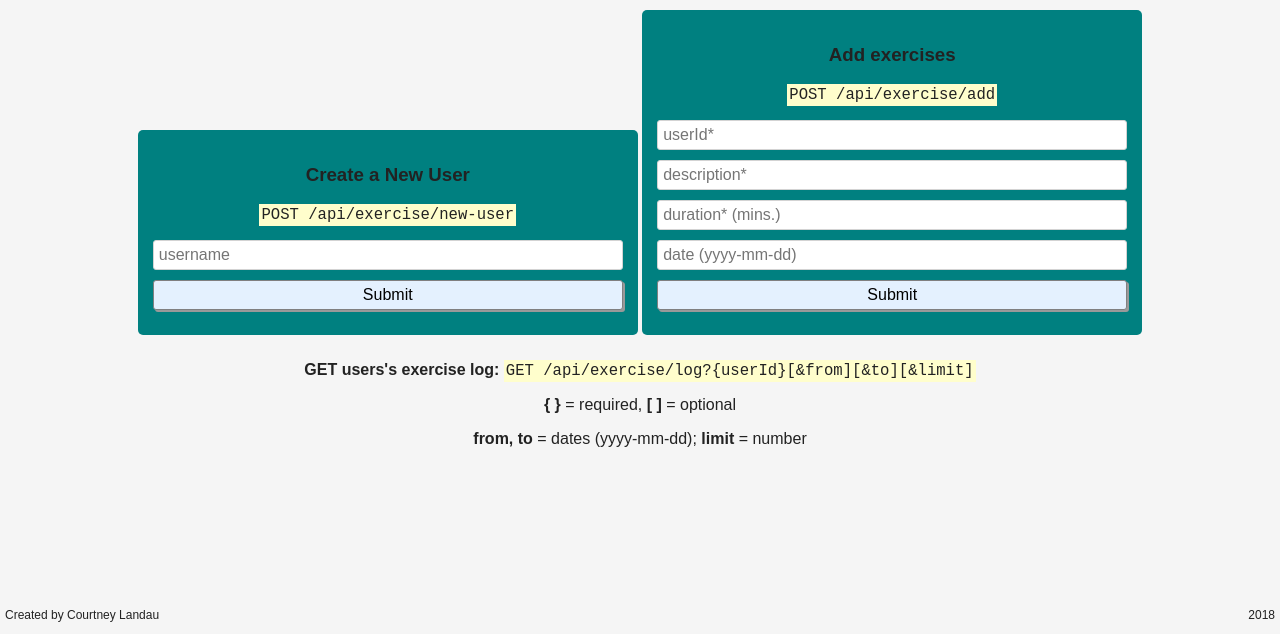
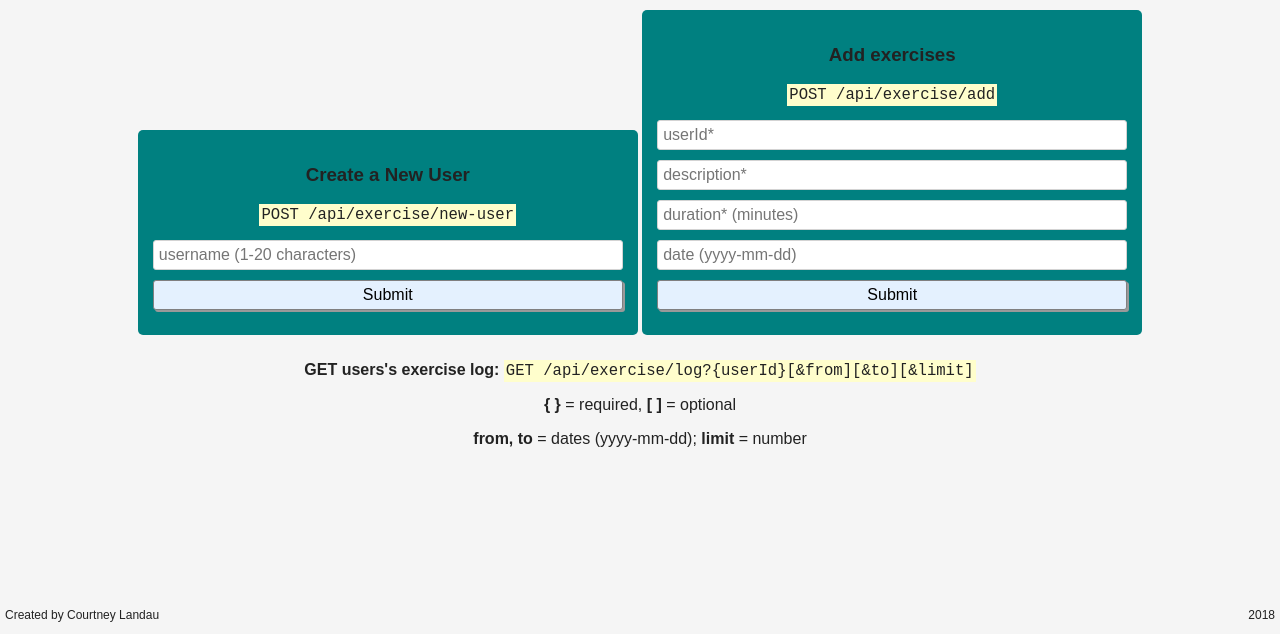
Before and after one commit to clandau/exerciseTracker, a website: page views/index.html in a window 1280 px wide. Shown: the part 166-800 px from the top of the page. Drawn offline with Linux system fonts and the light colour scheme; files that its build step writes are made by us from their sources.

Commit message:
add username length specifications to html

```diff
--- a/app/routes/tracker_routes.js
+++ b/app/routes/tracker_routes.js
@@ -10,7 +10,6 @@ module.exports = function(app) {
         const user = req.body.username;
         //check db to see if user there, if so throw error
         User.findOne({'userName' : user}, (err, data) => {
-        // Exercise.findOne({'userId' : user}, (err, data) => {
             if(err) console.log(err);
             else if(data !== null) {
                 console.log('user exists');
@@ -19,7 +18,6 @@ module.exports = function(app) {
             else {
                 //add new user to database
                 let newUser = new User({userName: user});
-                // let newUser = new Exercise({userId: user});
                 newUser.save((err, data) => {
                     if(err) {
                         console.log(err);
--- a/views/index.html
+++ b/views/index.html
@@ -14,7 +14,7 @@
           <form action="/api/exercise/new-user" method="post">
             <h3>Create a New User</h3>
             <p><code>POST /api/exercise/new-user</code></p>
-            <input id="uname" type="text" name="username" placeholder="username">
+            <input id="uname" type="text" name="username" placeholder="username (1-20 characters)">
             <input type="submit" value="Submit">
           </form>
           <form action="/api/exercise/add" method="post">
@@ -22,7 +22,7 @@
             <p><code>POST /api/exercise/add</code></p>
             <input id="uid" type="text" name="userId" placeholder="userId*">
             <input id="desc" type="text" name="description" placeholder="description*">
-            <input id="dur" type="text" name="duration" placeholder="duration* (mins.)">
+            <input id="dur" type="text" name="duration" placeholder="duration* (minutes)">
             <input id="dat" type="text" name="date" placeholder="date (yyyy-mm-dd)">
             <input type="submit" value="Submit">
           </form>
```
